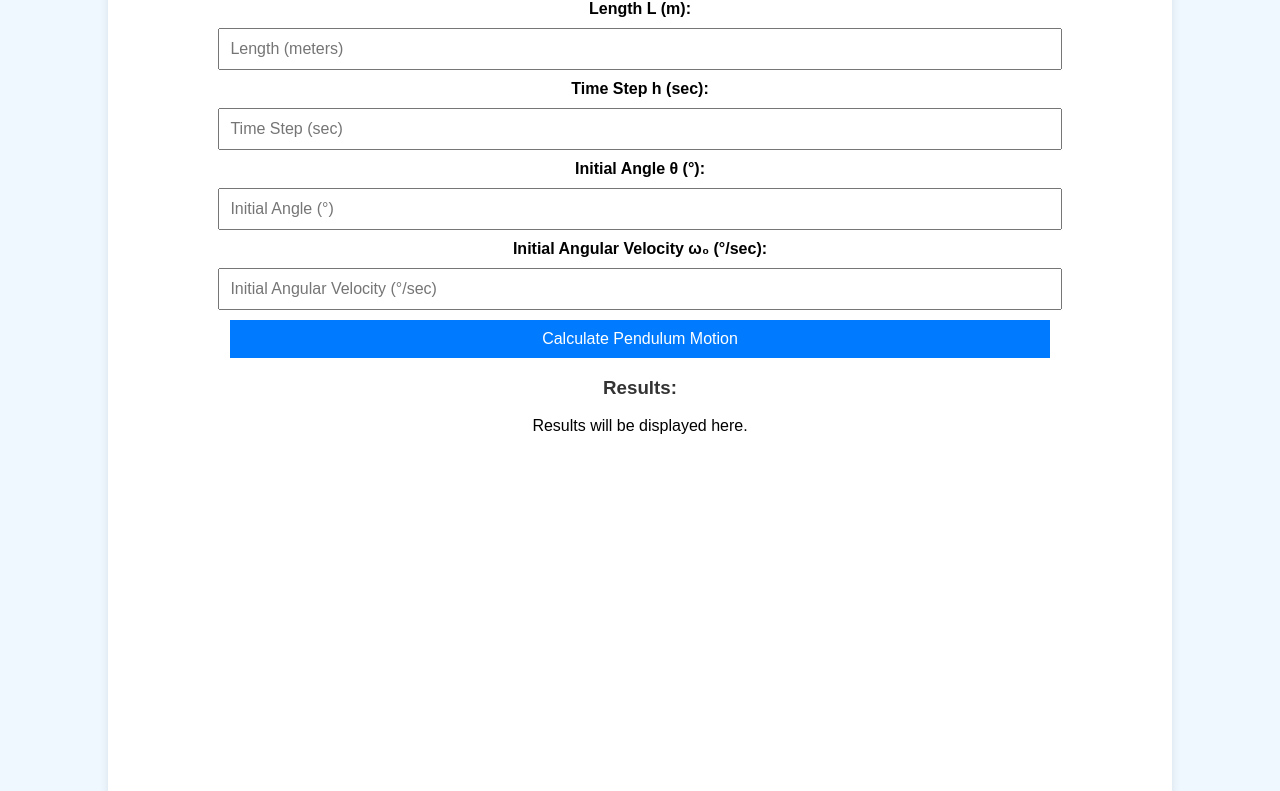
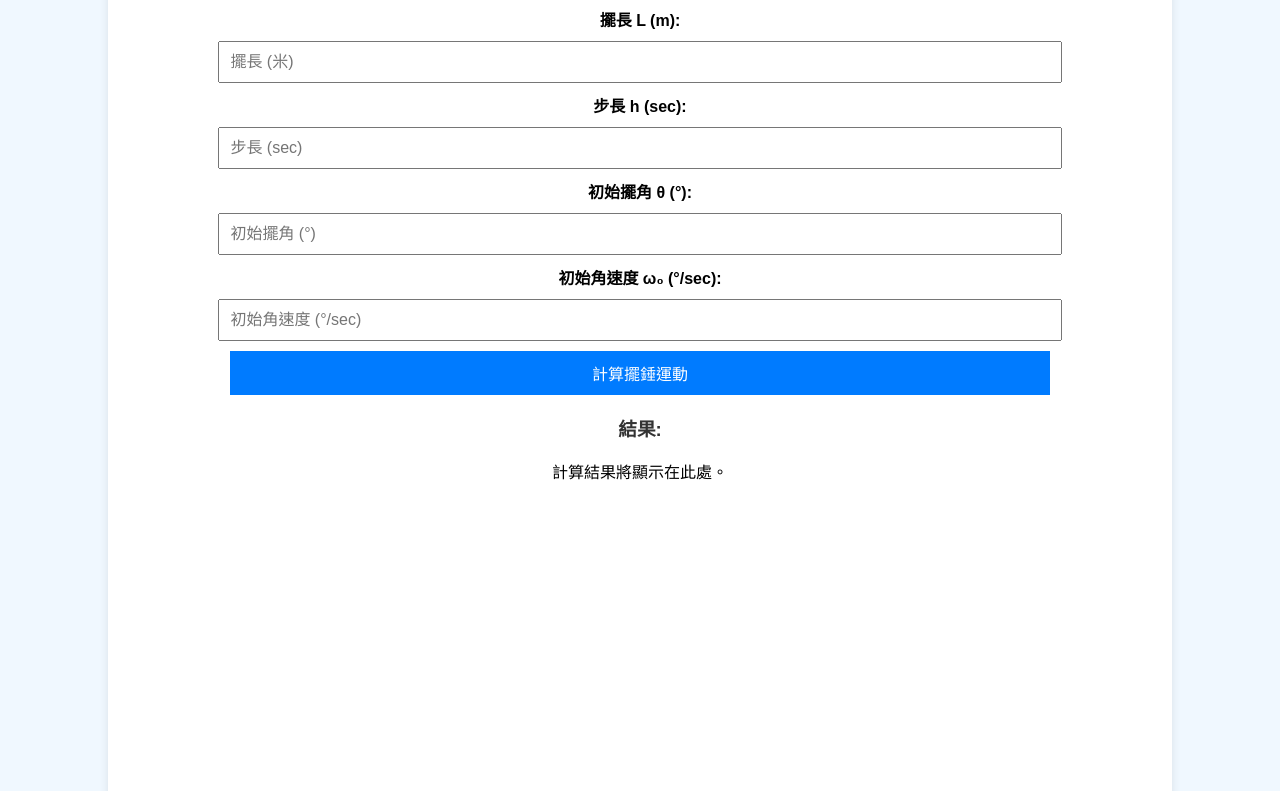
Before and after one commit to BlakeDemonvine/pendulum-simulator, a plain HTML site: page index.html in a window 1280 px wide. Shown: the part 88-879 px from the top of the page. Drawn offline with nearby package versions, Linux system fonts and the light colour scheme.

Commit message:
Update index.html

```diff
--- a/index.html
+++ b/index.html
@@ -1,26 +1,26 @@
 <!DOCTYPE html>
-<html lang="en">
+<html lang="zh-Hant">
 <head>
     <meta charset="UTF-8">
     <meta name="viewport" content="width=device-width, initial-scale=1.0">
-    <title>Pendulum Simulation</title>
+    <title>大角度單擺模擬</title>
     <link rel="stylesheet" href="styles.css">
     <script src="https://cdn.jsdelivr.net/npm/chart.js"></script>
 </head>
 <body>
     <div class="container">
-        <h2>Pendulum Simulation</h2>
-        <label for="lengthInput">Length L (m):</label>
-        <input type="number" id="lengthInput" placeholder="Length (meters)" step="0.01">
-        <label for="timeStepInput">Time Step h (sec):</label>
-        <input type="number" id="timeStepInput" placeholder="Time Step (sec)" step="0.01">
-        <label for="angleInput">Initial Angle θ (°):</label>
-        <input type="number" id="angleInput" placeholder="Initial Angle (°)" step="0.1">
-        <label for="initialOmegaInput">Initial Angular Velocity ω₀ (°/sec):</label>
-        <input type="number" id="initialOmegaInput" placeholder="Initial Angular Velocity (°/sec)" step="0.01">
-        <button onclick="calculatePendulum()">Calculate Pendulum Motion</button>
-        <h3>Results:</h3>
-        <p id="result">Results will be displayed here.</p>
+        <h2>大角度單擺模擬</h2>
+        <label for="lengthInput">擺長 L (m):</label>
+        <input type="number" id="lengthInput" placeholder="擺長 (米)" step="0.01">
+        <label for="timeStepInput">步長 h (sec):</label>
+        <input type="number" id="timeStepInput" placeholder="步長 (sec)" step="0.01">
+        <label for="angleInput">初始擺角 θ (°):</label>
+        <input type="number" id="angleInput" placeholder="初始擺角 (°)" step="0.1">
+        <label for="initialOmegaInput">初始角速度 ω₀ (°/sec):</label>
+        <input type="number" id="initialOmegaInput" placeholder="初始角速度 (°/sec)" step="0.01">
+        <button>計算擺錘運動</button>
+        <h3>結果:</h3>
+        <p id="result">計算結果將顯示在此處。</p>
         <canvas id="pendulumChart"></canvas>
         <canvas id="phaseChart"></canvas>
     </div>
```
